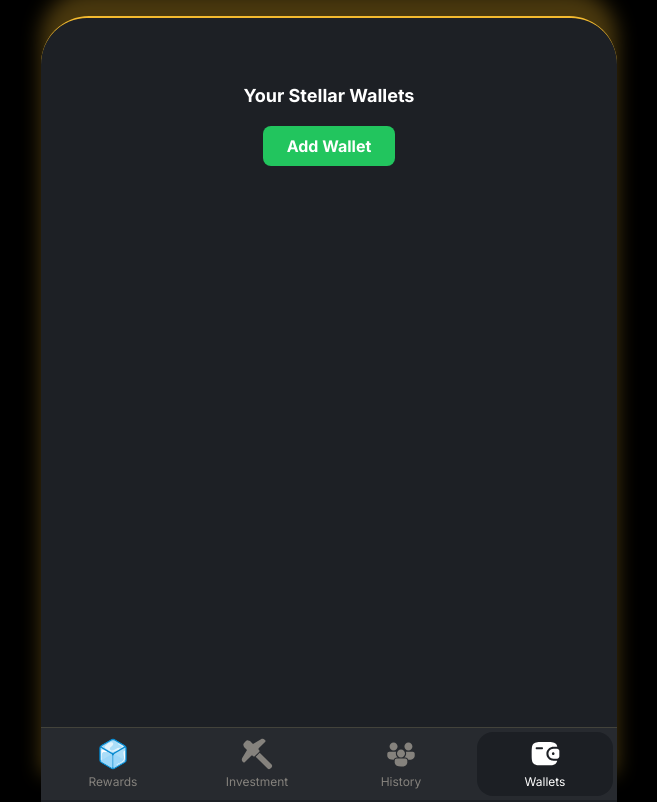
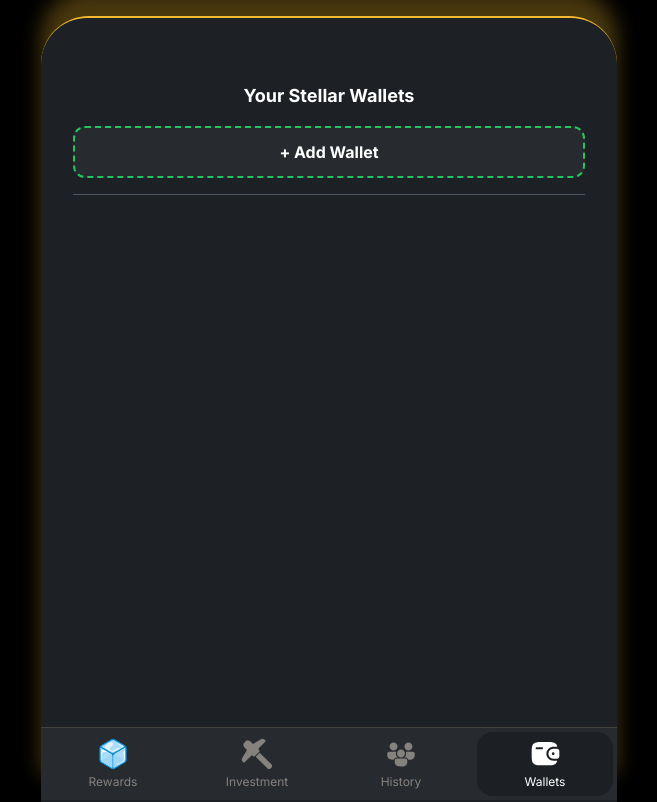
Before and after one commit to tomvictor303/stellar_tg_app, a Next.js app: page /clicker in a window 1280 px wide. Shown: the whole page, without its empty margins (311-968 px from the left). Built offline with nearby package versions, Linux system fonts and the light colour scheme.

Commit message:
add wallet button style

```diff
--- a/components/main/Wallets.tsx
+++ b/components/main/Wallets.tsx
@@ -48,14 +48,17 @@
                 <h1 className="text-lg text-center font-bold mb-4">Your Stellar Wallets</h1>
 
                 {/* Add Wallet Button */}
-                <div className="text-center mb-4">
+                <div className="text-center mb-4 px-4">
                   <button
                     onClick={() => setIsModalOpen(true)}
-                    className="bg-green-500 text-white px-6 py-2 rounded-lg"
+                    className="w-full bg-[#272a2f] text-white border-2 border-dashed border-green-500 px-6 py-3 rounded-xl"
                   >
-                    Add Wallet
+                    + Add Wallet
                   </button>
                 </div>
+
+                {/* Horizontal Line */}
+                <hr className="border-gray-600 mb-4 mx-4" />
 
                 {/* Wallet List */}
                 <ul className="mt-4 space-y-4">
```
